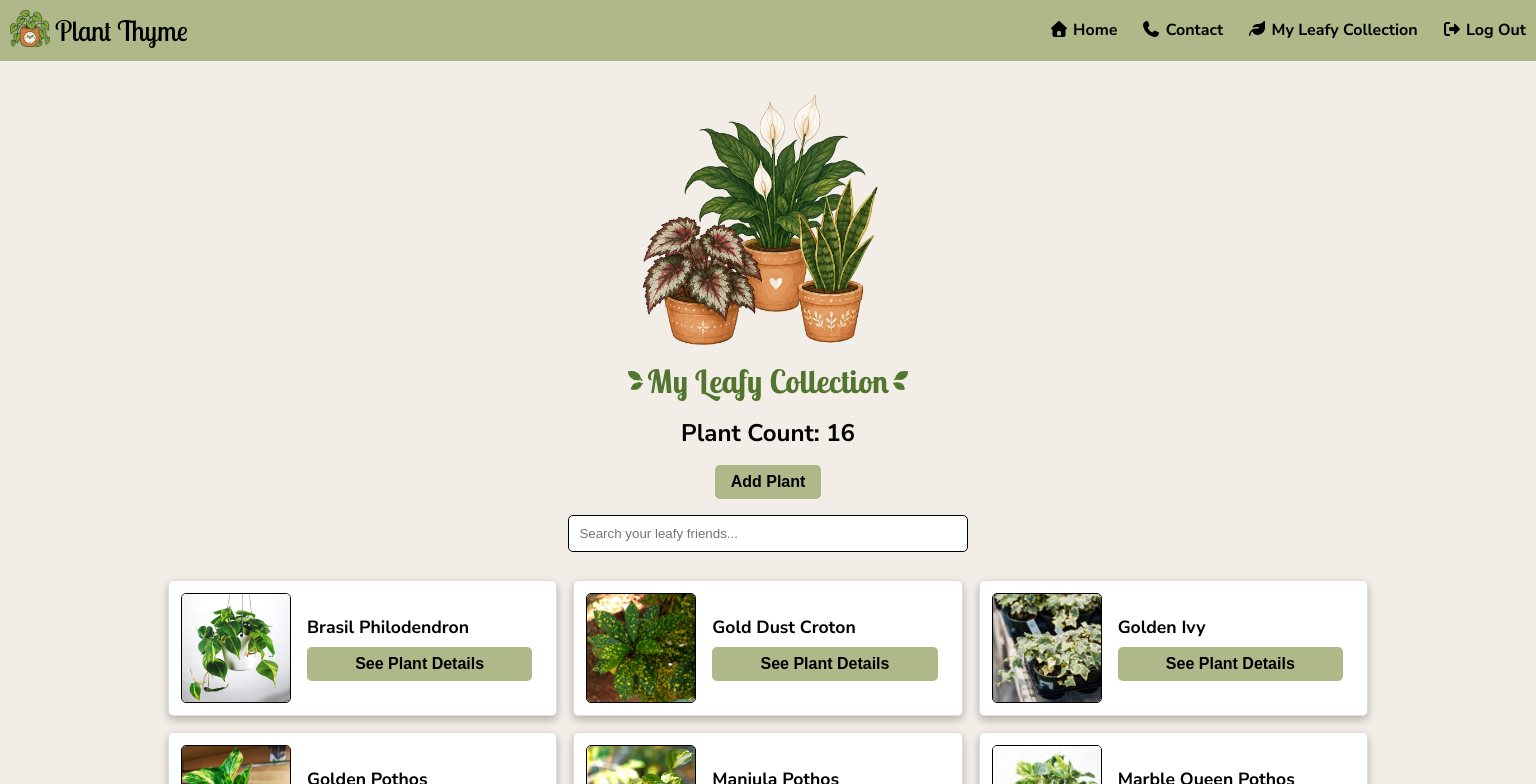
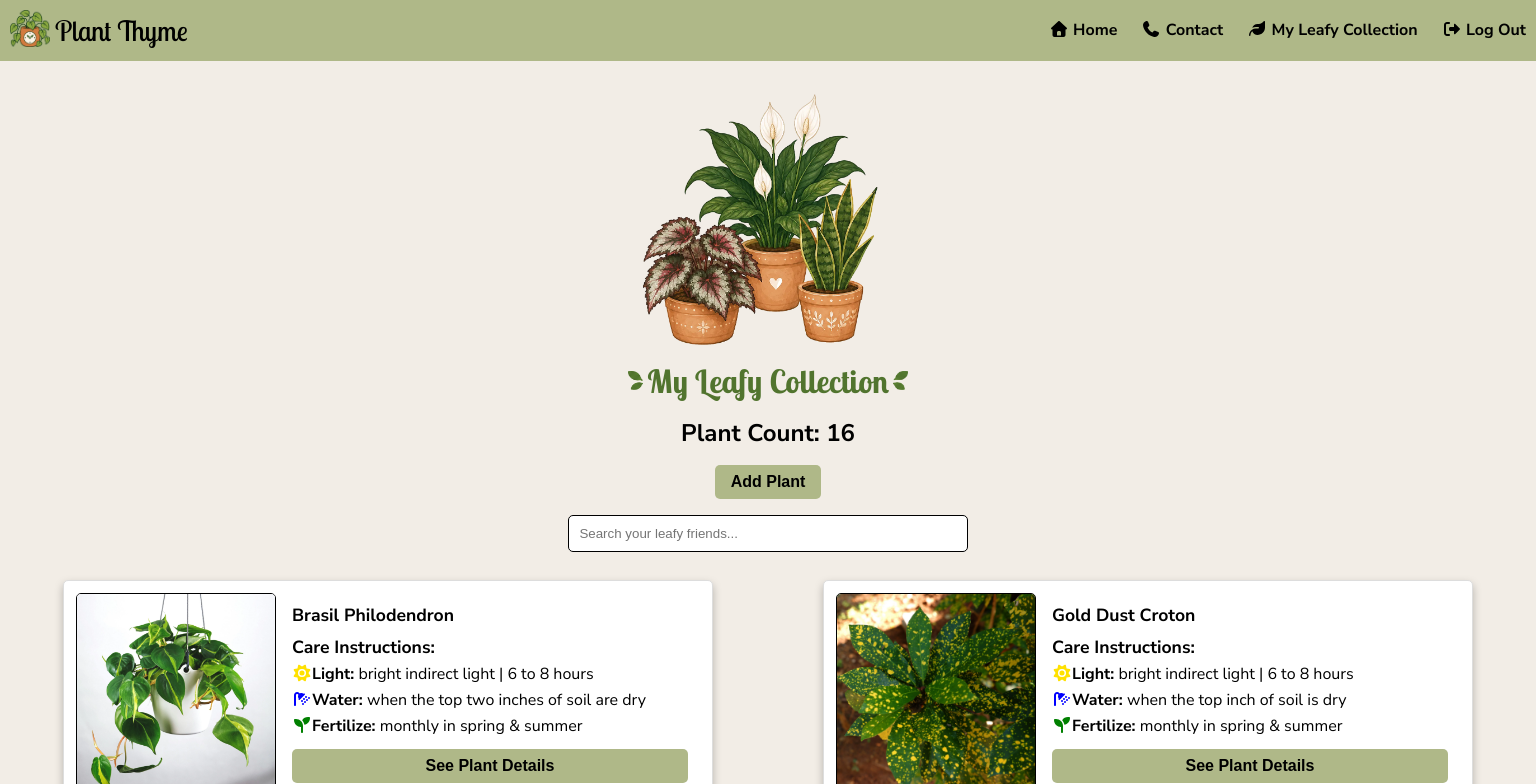
Before and after one commit to tiff-m-tech/plant-thyme, a React (Vite) app in the folder PlantThyme/: page /currentCollection in a window 1536 px wide. Shown: the top 784 px of the page. Built offline with nearby package versions, Linux system fonts and the light colour scheme.

Commit message:
Add care instructions to collection card when viewing on desktop.

```diff
--- a/PlantThyme/src/components/cards/CollectionCard.jsx
+++ b/PlantThyme/src/components/cards/CollectionCard.jsx
@@ -1,8 +1,10 @@
+import { FontAwesomeIcon } from "@fortawesome/react-fontawesome";
+import { faSun, faShower, faSeedling } from "@fortawesome/free-solid-svg-icons";
 import { altFromFileName } from "../../utils/altFromFileName";
 import { useNavigate } from "react-router";
 import Button from "../ui/Button";
 
-export default function CollectionCard({ collectionId, imgPath, name }) {
+export default function CollectionCard({ collectionId, imgPath, name, light, water, fertilize }) {
     const navigate = useNavigate();
 
     return (
@@ -14,6 +16,21 @@ export default function CollectionCard({ collectionId, imgPath, name }) {
             />
             <div className="collection-card-right-container">
                 <h3 className="collection-card-title">{name}</h3>
+                <div className="care-info-container">
+                    <h2 className="care-info-title">Care Instructions:</h2>
+                    <div className="care-info-div">
+                        <FontAwesomeIcon icon={faSun} className="sun-icon" />
+                        <strong>Light:</strong> {light}
+                    </div>
+                    <div className="care-info-div">
+                        <FontAwesomeIcon icon={faShower} className="water-icon" />
+                        <strong>Water:</strong> {water}
+                    </div>
+                    <div className="care-info-div">
+                        <FontAwesomeIcon icon={faSeedling} className="fertilize-icon" />
+                        <strong>Fertilize:</strong> {fertilize}
+                    </div>
+                </div>
                 <Button
                     innerText="See Plant Details"
                     onClick={() => navigate(`/currentCollection/${collectionId}`)}
--- a/PlantThyme/src/components/cards/cards.css
+++ b/PlantThyme/src/components/cards/cards.css
@@ -47,6 +47,18 @@
     padding: 0 0.75rem;
 }
 
+.care-info-container {
+    display: none;
+}
+
+.care-info-div {
+    margin: 0.25rem 0;
+}
+
+.care-info-title {
+    font-size: 1.1rem;
+}
+
 /* Progress Card --------------------------------------------------------------------------------------- */
 .progress-picture-card {
     display: flex;
@@ -73,3 +85,17 @@
 }
 
 /* Media Queries ---------------------------------------------------------------------------------------- */
+/* Desktop */
+@media (min-width: 1500px) {
+    .collection-card {
+        min-width: 650px;
+    }
+
+    .collection-card-picture {
+        width: 200px;
+    }
+
+    .care-info-container {
+        display: block;
+    }
+}
--- a/PlantThyme/src/components/pages/CurrentCollection.jsx
+++ b/PlantThyme/src/components/pages/CurrentCollection.jsx
@@ -126,6 +126,9 @@ export default function CurrentCollection({ collection, loading, removePlantFrom
                                     collectionId={plant.collectionId}
                                     imgPath={plant.image}
                                     name={plant.name}
+                                    light={plant.careInstructions[0].light}
+                                    water={plant.careInstructions[1].water}
+                                    fertilize={plant.careInstructions[2].fertilize}
                                     removePlantFromCollection={removePlantFromCollection}
                                 />
                             ))}
--- a/PlantThyme/src/components/pages/pages.css
+++ b/PlantThyme/src/components/pages/pages.css
@@ -225,8 +225,11 @@ main {
 }
 
 /* Desktop */
-@media (min-width: 1024px) {
-    .collection-cards-container,
+@media (min-width: 1500px) {
+    .collection-cards-container {
+        max-width: 100%;
+    }
+
     .search-cards-container {
         grid-template-columns: repeat(3, 1fr); /* desktop: three */
     }
```
